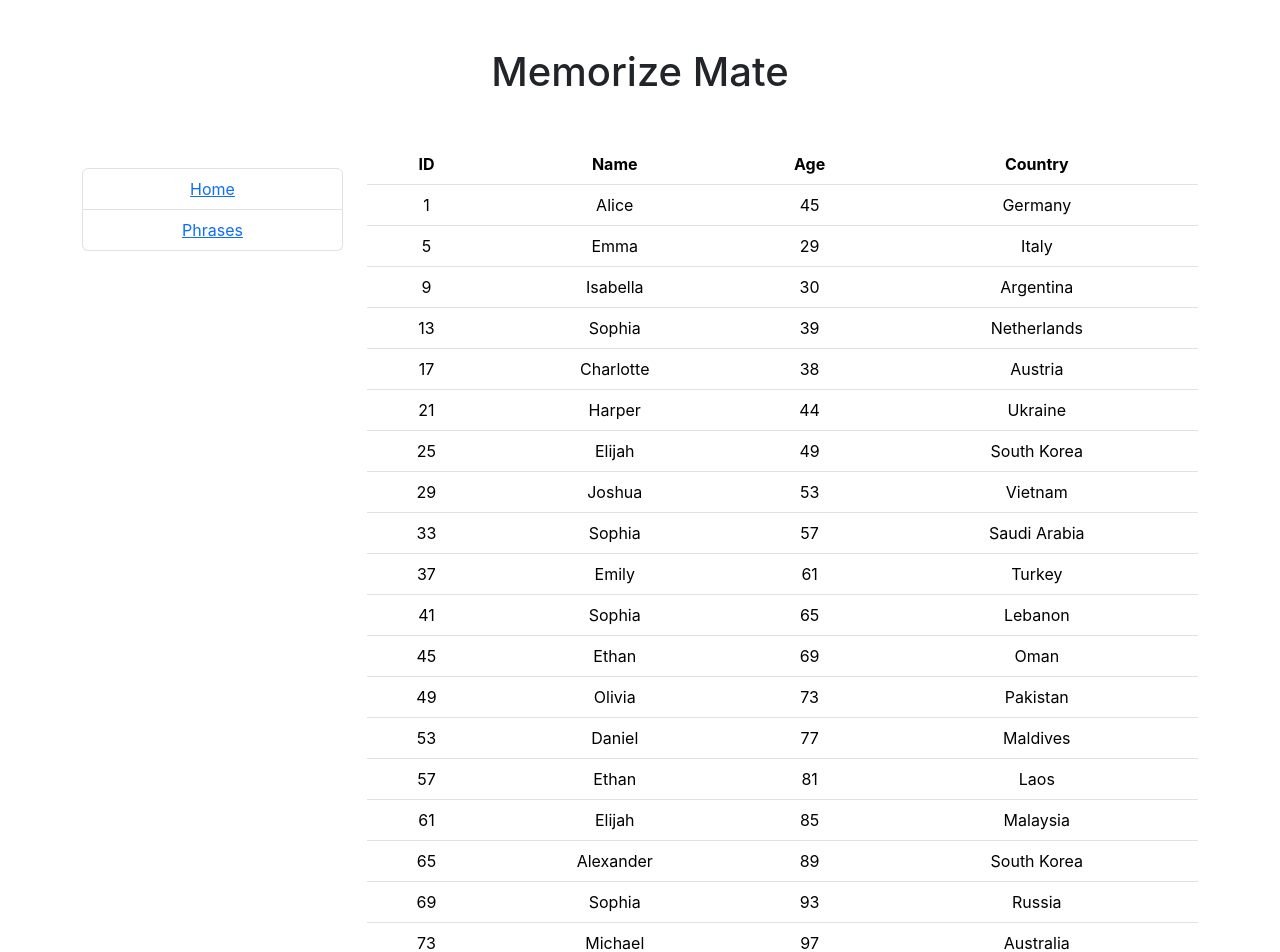
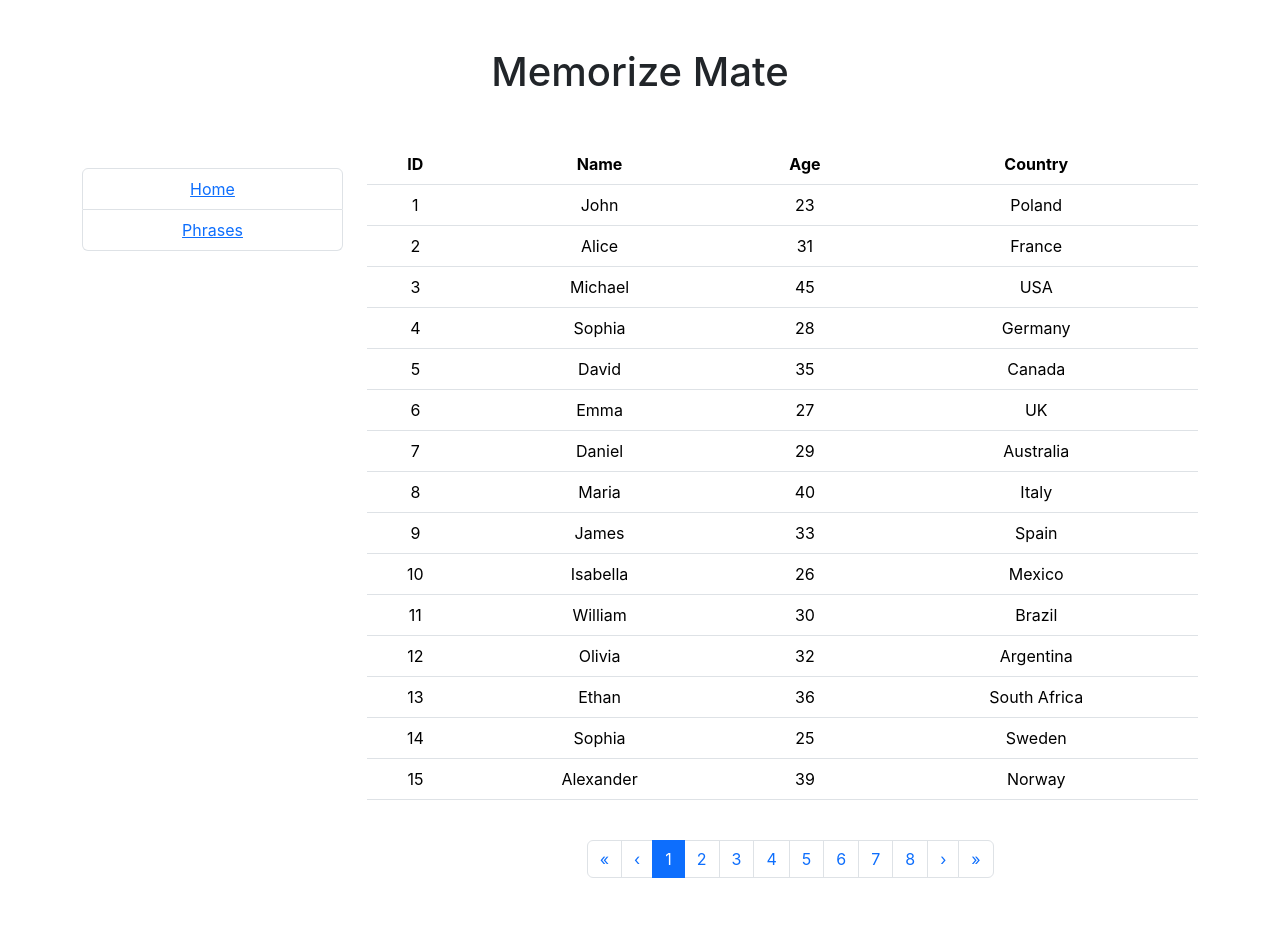
Before and after one commit to obaranovskyi/memorize-mate, a React (Create React App) app: page /#/phrases in a window 1280 px wide. Shown: the top 952 px of the page. After the commit the page ends 894 px from the top, so only its background shows below. Built offline with nearby package versions, Linux system fonts and the light colour scheme.

Commit message:
Auto git push ...

```diff
--- a/src/Content/Components/Content.tsx
+++ b/src/Content/Components/Content.tsx
@@ -1,4 +1,4 @@
-import ListGroup from "react-bootstrap/esm/ListGroup";
+import ListGroup from "react-bootstrap/ListGroup";
 import { NavLink } from "react-router-dom";
 
 const Content = () => {
--- a/src/Phrases/PhrasesPage.tsx
+++ b/src/Phrases/PhrasesPage.tsx
@@ -118,7 +118,7 @@ const PhrasesPage = () => {
   return (
     <>
       {/* <p>Phrases page</p> */}
-      <Grid dataSource={{ data: data }}>
+      <Grid dataSource={{ data: data, pageSize: 15 }}>
         <Column field="id" title="ID"></Column>
         <Column field="name" title="Name"></Column>
         <Column field="age" title="Age"></Column>
--- a/src/Shared/Components/Grid/Cell.tsx
+++ b/src/Shared/Components/Grid/Cell.tsx
@@ -1,10 +1,7 @@
-type Props = {
-  value: string | number;
-  projectionFn?: (value: string | number) => any;
-};
+import { Cell as CellModel } from "./Models";
 
-const Cell = ({ value, projectionFn }: Props) => {
-  return (<td scope="col">
+const Cell = ({ value, projectionFn }: CellModel) => {
+  return (<td>
     {projectionFn ? projectionFn(value) : value}
   </td>);
   ;
--- a/src/Shared/Components/Grid/Grid.tsx
+++ b/src/Shared/Components/Grid/Grid.tsx
@@ -1,56 +1,55 @@
-import { Children, ReactNode } from "react";
+import { Children, ReactNode, useState } from "react";
+import Container from "react-bootstrap/Container";
+import Row from "react-bootstrap/Row";
+import Col from "react-bootstrap/Col";
+import { chunk } from "../../Util/Array";
 import Cell from "./Cell";
 import Header from "./Header";
+import { ColumnType } from "./Models";
+import Paginator from "./Paginator";
 
 type Props = {
   children: ReactNode; // TODO: this should understand what components will be passed
   dataSource: {
     data: any[];
+    pageSize: number;
+    page?: number;
   }
 }
 
 const Grid = ({ children, dataSource }: Props) => {
-  const childrenArr = Children.toArray(children);
+  const [page, setPage] = useState(dataSource.page || 1);
+  const [pageSize] = useState(dataSource.pageSize);
 
-  function chunk(arr: any, chunkSize: number) {
-    if (chunkSize <= 0) throw "Invalid chunk size";
-    var R = [];
-    for (var i = 0, len = arr.length; i < len; i += chunkSize)
-      R.push(arr.slice(i, i + chunkSize));
-    return R;
-  }
-
-  childrenArr.forEach(item => {
-    console.log(item)
-  })
-
-  const headers = childrenArr.map((item: any, index: number) =>
+  const childrenArr = Children.toArray(children).map((c: any) => c.props) as ColumnType[];
+  const headers = childrenArr.map((item: ColumnType, index: number) =>
     <Header
       key={index}
-      value={item.props.title}
-      projectionFn={item.props.projectionFn}
+      value={item.title}
+      projectionFn={item.headerProjectionFn}
     />);
-
-  const chunks = chunk(dataSource.data, headers.length);
-  const trs = chunks.map((row, rowIndex) => {
+  const pages = chunk(dataSource.data, pageSize);
+  const pageRows = pages[page - 1];
+  const trs = pageRows
+    .map((row: any, rowIndex: number) => {
       return (
         <tr key={rowIndex}>
-        {row.map((cell: any, cellIndex: number) => {
+          {childrenArr.map((cell: ColumnType, cellIndex: number) => {
             return (
               <Cell
                 key={cellIndex}
-              value={cell[(childrenArr[cellIndex] as any).props.field]}
-              projectionFn={cell[(childrenArr[cellIndex] as any).props.projectionFn]}
+                value={row[cell.field]}
+                projectionFn={cell.cellProjectionFn}
               />
             );
           })}
         </tr>
       );
-  })
-
-
+    });
 
   return (
+    <Container>
+      <Row>
         <table className="table">
           <thead>
             <tr>
@@ -61,6 +60,17 @@ const Grid = ({ children, dataSource }: Props) => {
             {trs}
           </tbody>
         </table>
+      </Row>
+      <Row className="mt-4 justify-content-center">
+        <Col md={6}>
+          <Paginator
+            currPage={page}
+            pages={pages.map((_, index) => index + 1)}
+            onPageChange={setPage}
+          ></Paginator>
+        </Col>
+      </Row>
+    </Container >
   );
 }
 
--- /dev/null
+++ b/src/Shared/Components/Grid/Paginator.tsx
@@ -0,0 +1,58 @@
+import Pagination from "react-bootstrap/Pagination";
+
+
+type Props = {
+  pages: number[];
+  currPage: number;
+  onPageChange: (page: number) => void;
+}
+
+const Paginator = ({ pages, currPage, onPageChange }: Props) => {
+  const prev = () => {
+    onPageChange(
+      currPage > 1
+        ? currPage - 1
+        : 1
+    );
+  };
+
+  const next = () => {
+    onPageChange(
+      currPage < pages.length
+        ? currPage + 1
+        : pages.length
+    );
+  };
+
+  const first = () => {
+    onPageChange(1);
+  }
+
+  const last = () => {
+    onPageChange(pages.length);
+  }
+
+  return (
+    <Pagination>
+      <Pagination.First onClick={first} />
+      <Pagination.Prev onClick={prev} />
+
+      {pages.length && pages.map((page) => {
+        return (
+          <Pagination.Item
+            onClick={() => onPageChange(page)}
+            active={page === currPage}
+            key={page}
+          >
+            {page}
+          </Pagination.Item>
+        );
+      })}
+
+      <Pagination.Next onClick={next} />
+      <Pagination.Last onClick={last} />
+    </Pagination>
+  );
+}
+
+export default Paginator;
--- /dev/null
+++ b/src/Shared/Util/Array.ts
@@ -0,0 +1,6 @@
+export const chunk = (arr: any, chunkSize: number) => {
+  const results = [];
+  for (var i = 0, len = arr.length; i < len; i += chunkSize)
+    results.push(arr.slice(i, i + chunkSize));
+  return results;
+};
```
Also changed, not shown: src/Shared/Components/Grid/Header.tsx (+2 -5 lines), src/Shared/Components/Grid/Models.ts (+4 -4 lines). Lines whose indentation alone changed are shown as unchanged.
